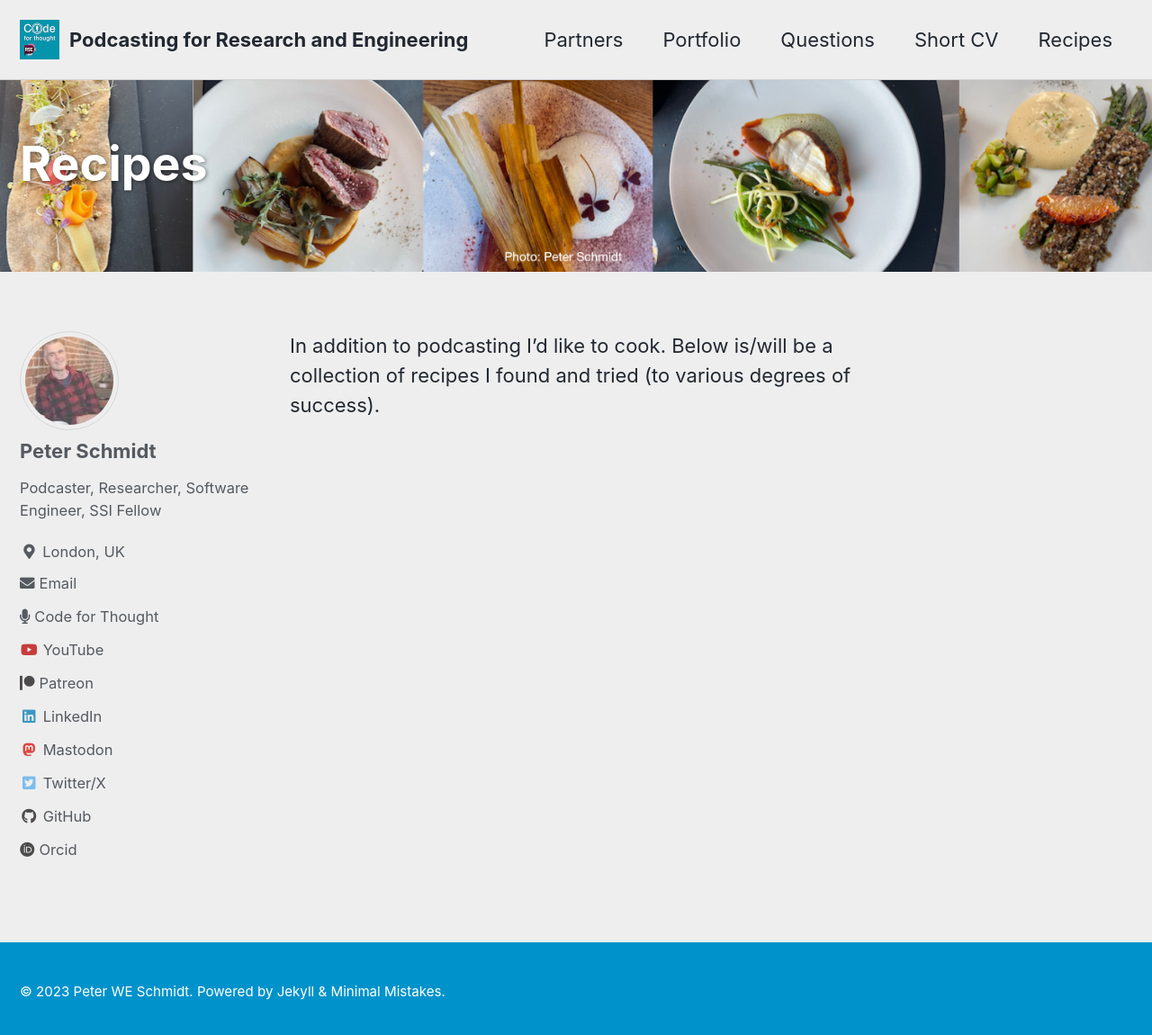
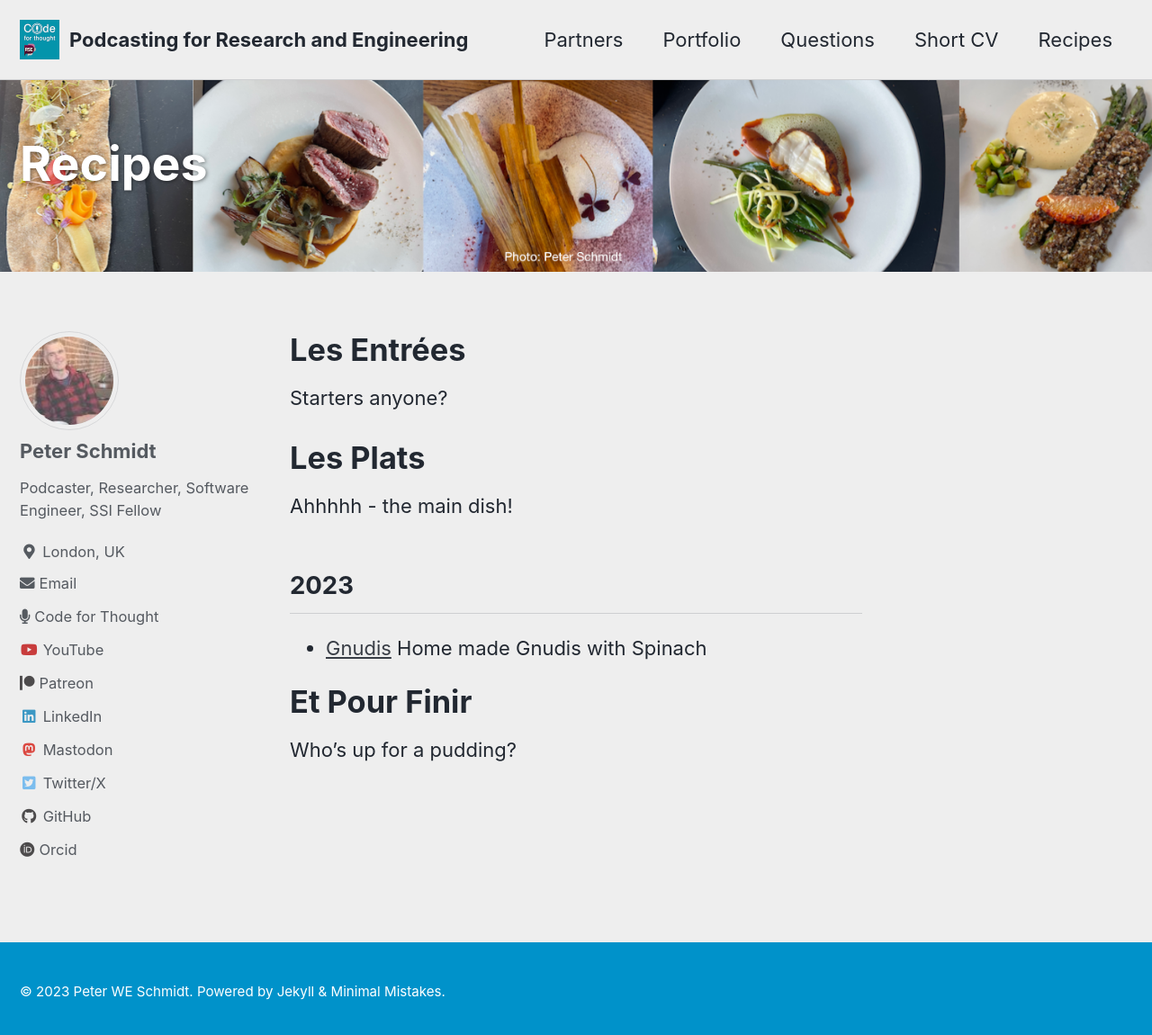
Before and after one commit to pweschmidt/pweschmidt.github.io, a Jekyll site: the page built from _pages/cooking.md, in a window 1280 px wide and 1158 px high. Shown: the top 1150 px of the window at 90% size. Built offline with Jekyll 4.4.1, drawn with Linux system fonts in a browser that asks for light colours; cached includes are drawn as plain includes.

Commit message:
Starting to add recipes - start with gnudis

```diff
--- a/_pages/cooking.md
+++ b/_pages/cooking.md
@@ -7,4 +7,15 @@ header:
 title: "Recipes"
 ---
 
-In addition to podcasting I'd like to cook. Below is/will be a collection of recipes I found and tried (to various degrees of success).
+# Les Entrées
+Starters anyone?
+
+# Les Plats
+Ahhhhh - the main dish!
+
+## 2023
+
+- [Gnudis]({%link _pages/plats/gnudis.md %}) Home made Gnudis with Spinach
+
+# Et Pour Finir
+Who's up for a pudding?
```
Also changed, not shown: _pages/plats/gnudis.md (added, +52 -0 lines), 8 other files.
